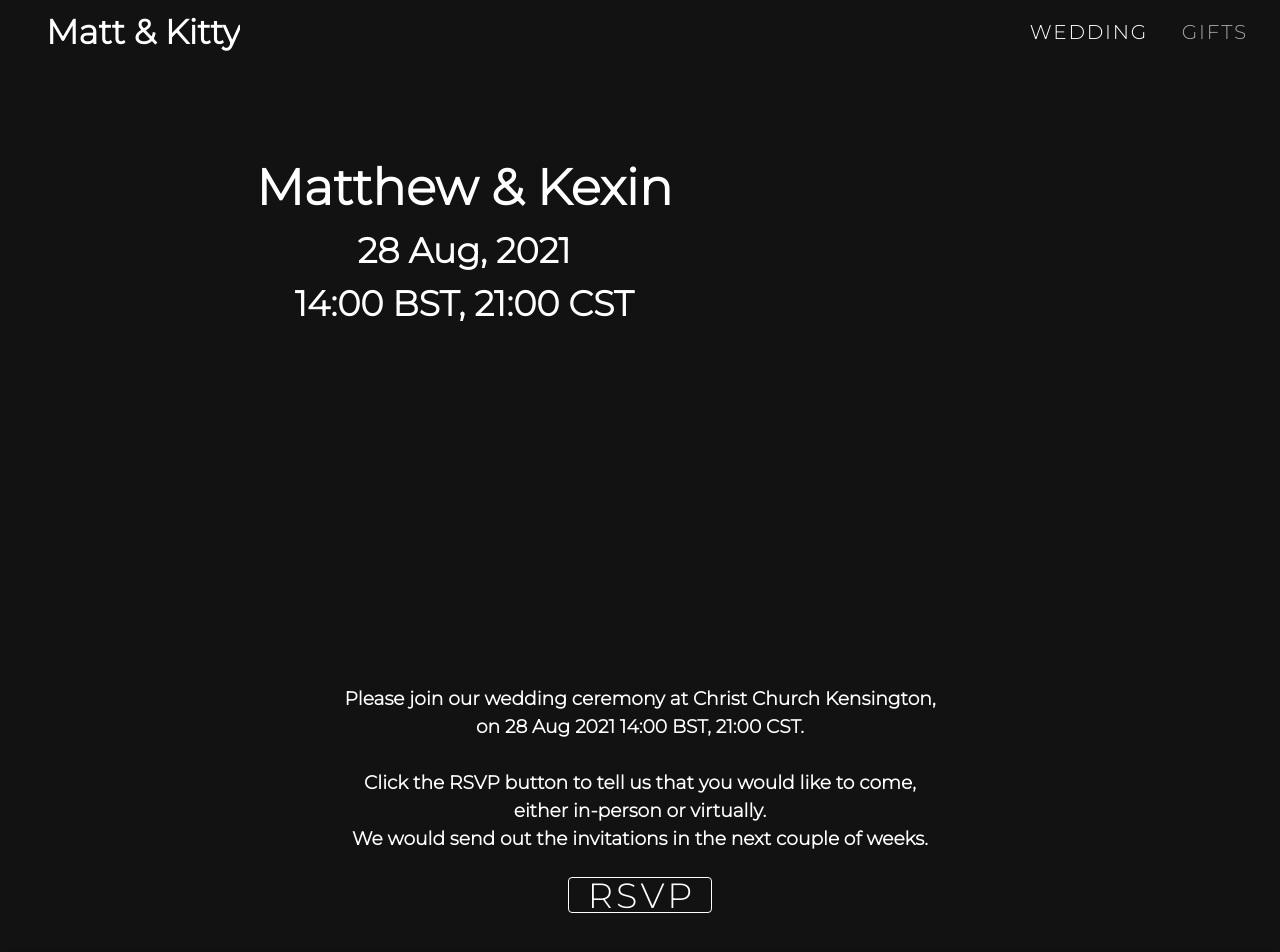
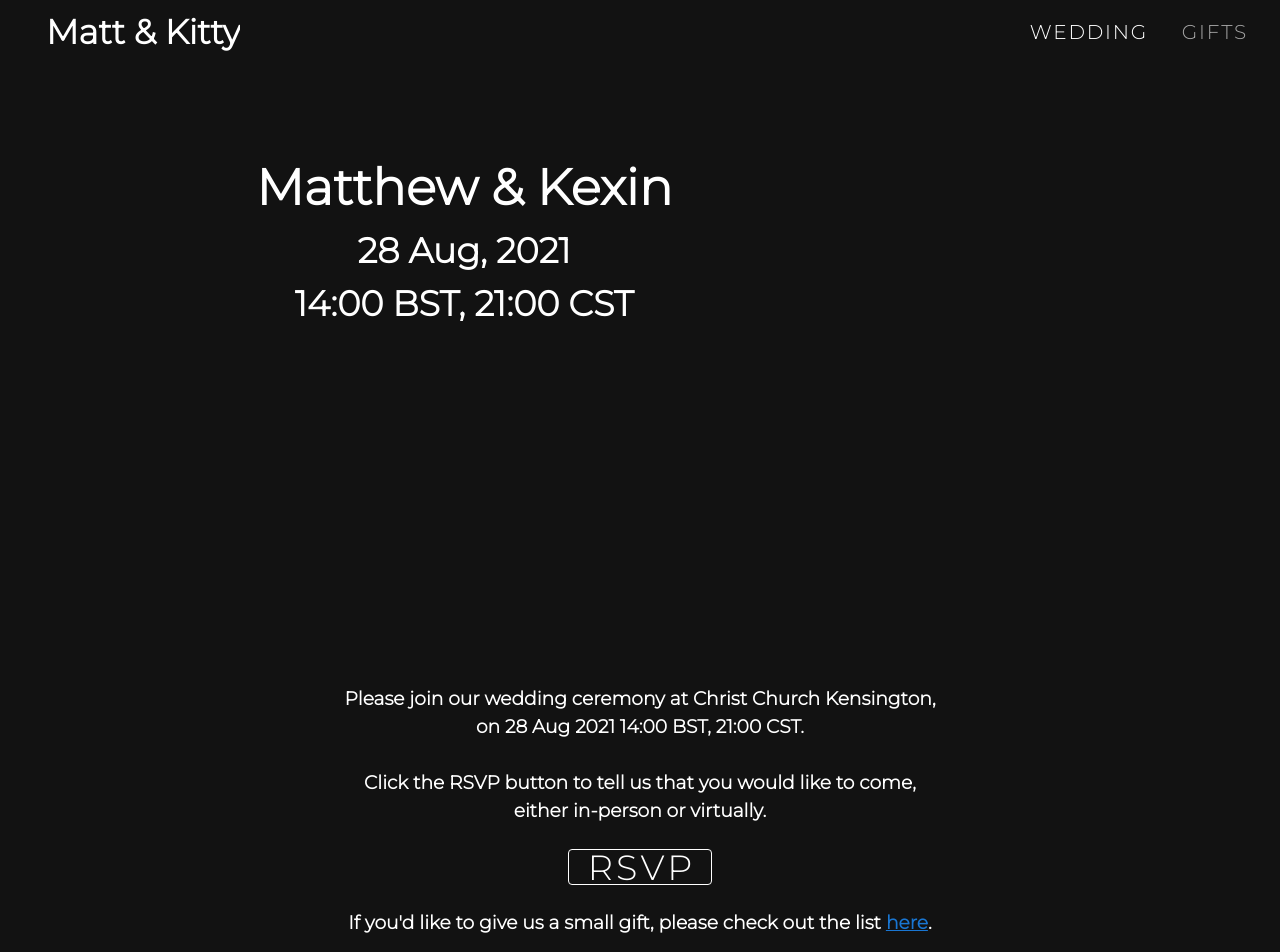
Before and after one commit to kittykg/website, a Nuxt app: page /matt-kitty-wedding in a window 1280 px wide. Shown: the top 952 px of the page. Built offline with nearby package versions, Linux system fonts and the light colour scheme.

Commit message:
MVP done

```diff
--- a/pages/matt-kitty-wedding.vue
+++ b/pages/matt-kitty-wedding.vue
@@ -4,11 +4,15 @@
       Please join our wedding ceremony at Christ Church Kensington,<br>
       on 28 Aug 2021 14:00 BST, 21:00 CST.<br> <br>
       Click the RSVP button to tell us that you would like to come,<br>
-      either in-person or virtually.<br>
-      We would send out the invitations in the next couple of weeks.
+      either in-person or virtually.
     </h3>
 
     <v-btn outlined class="rsvp-btn my-2" v-on:click="rsvp">RSVP</v-btn>
+
+    <h3 class="my-4">
+      If you'd like to give us a small gift, please check out the list
+      <a href="/wedding-gift-list">here</a>.
+    </h3>
   </v-container>
 </template>
 
```
